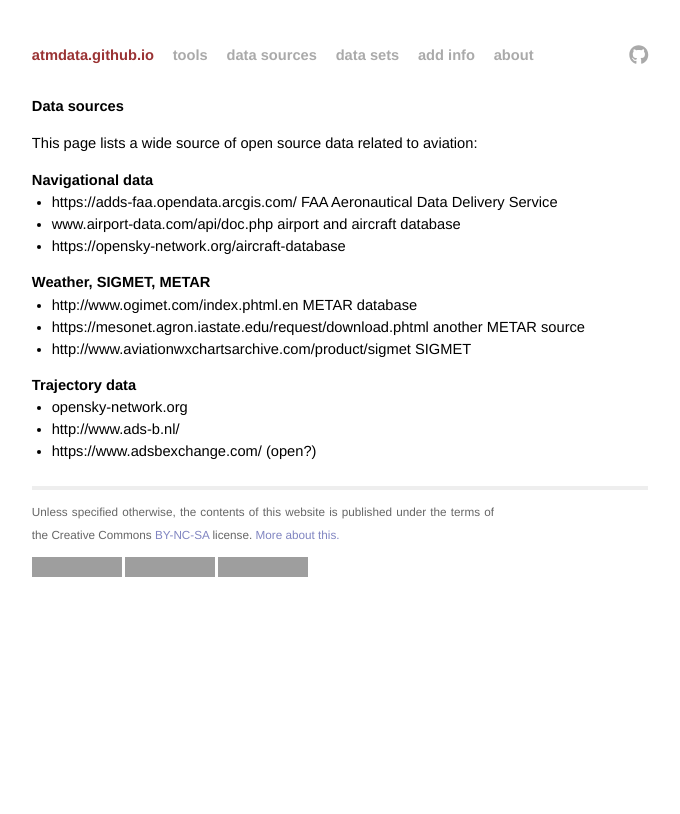
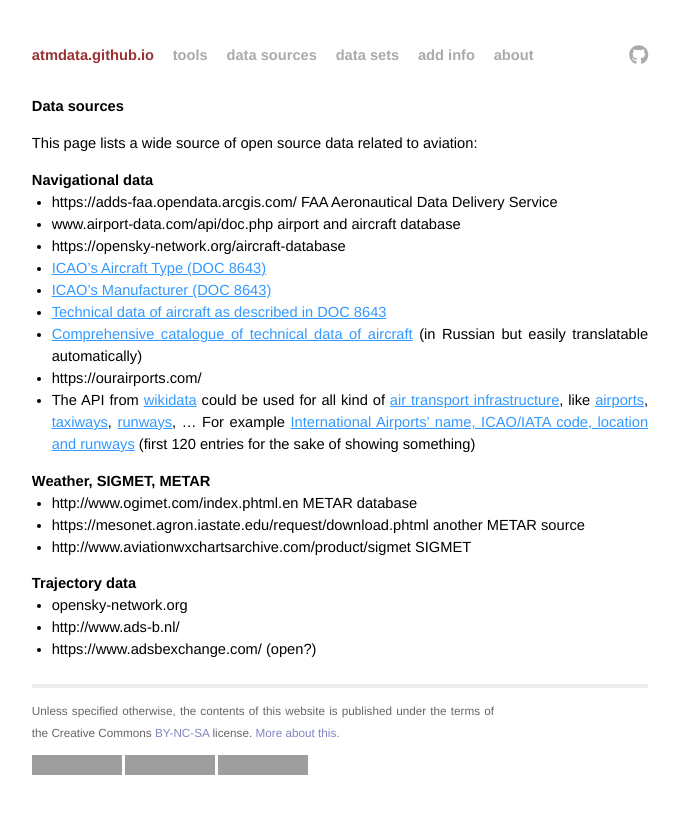
Before and after one commit to open-aviation/atmdata, a Jekyll site: the page built from _pages/data_sources.md, in a window 1280 px wide, cut to the strip 0-944 px from the top of the page. Shown: the top 814 px of the strip, without its empty margins (300-980 px from the left). Built offline with Jekyll 4.4.1, drawn with Linux system fonts in a browser that asks for light colours; nearby versions of some CDN libraries; grey boxes are pictures that could not be loaded.

Commit message:
added few more sources for airport and aircraft data

```diff
--- a/_pages/data_sources.md
+++ b/_pages/data_sources.md
@@ -11,6 +11,18 @@ This page lists a wide source of open source data related to aviation:
 - https://adds-faa.opendata.arcgis.com/ FAA Aeronautical Data Delivery Service
 - www.airport-data.com/api/doc.php airport and aircraft database
 - https://opensky-network.org/aircraft-database
+- [ICAO's Aircraft Type (DOC 8643)](https://www.icao.int/publications/DOC8643/Pages/Search.aspx)
+- [ICAO's Manufacturer (DOC 8643)](https://www.icao.int/publications/DOC8643/Pages/Manufacturers.aspx)
+- [Technical data of aircraft as described in DOC 8643](https://doc8643.com/)
+- [Comprehensive catalogue of technical data of aircraft](http://airwar.ru/) (in Russian but easily translatable automatically)
+- https://ourairports.com/
+- The API from [wikidata](https://www.wikidata.org/) could be used for all kind of
+  [air transport infrastructure](https://commons.wikimedia.org/wiki/Category:Air_transport_infrastructure), like
+  [airports](https://commons.wikimedia.org/wiki/Category:Airports),
+  [taxiways](https://commons.wikimedia.org/wiki/Category:Taxiways),
+  [runways](https://commons.wikimedia.org/wiki/Category:Runways), ...
+  For example [International Airports' name, ICAO/IATA code, location and runways](https://w.wiki/FyU) (first 120 entries for the sake of showing something)
+
 
 ## Weather, SIGMET, METAR
 
```
